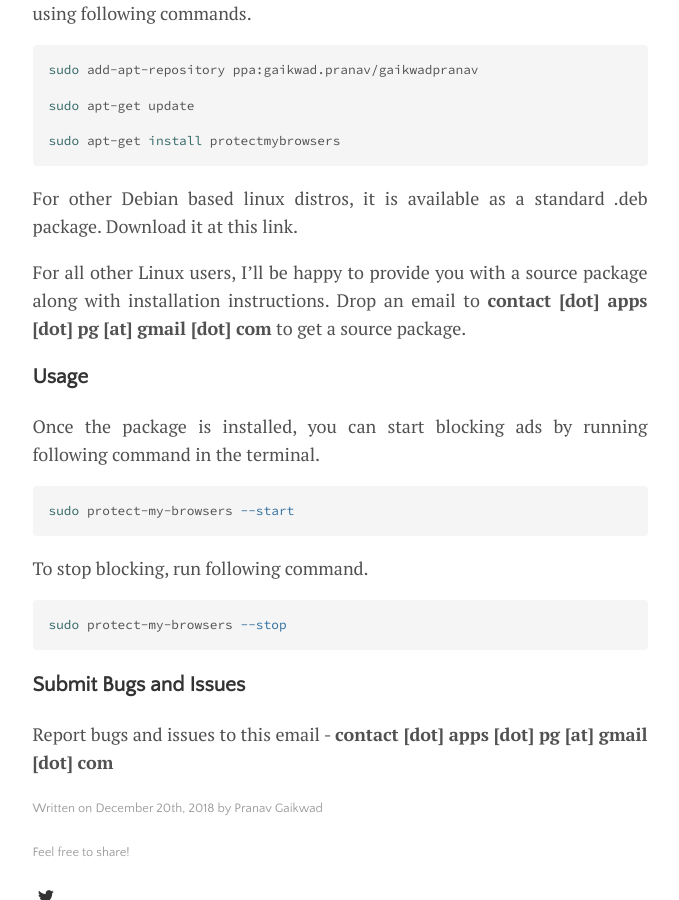
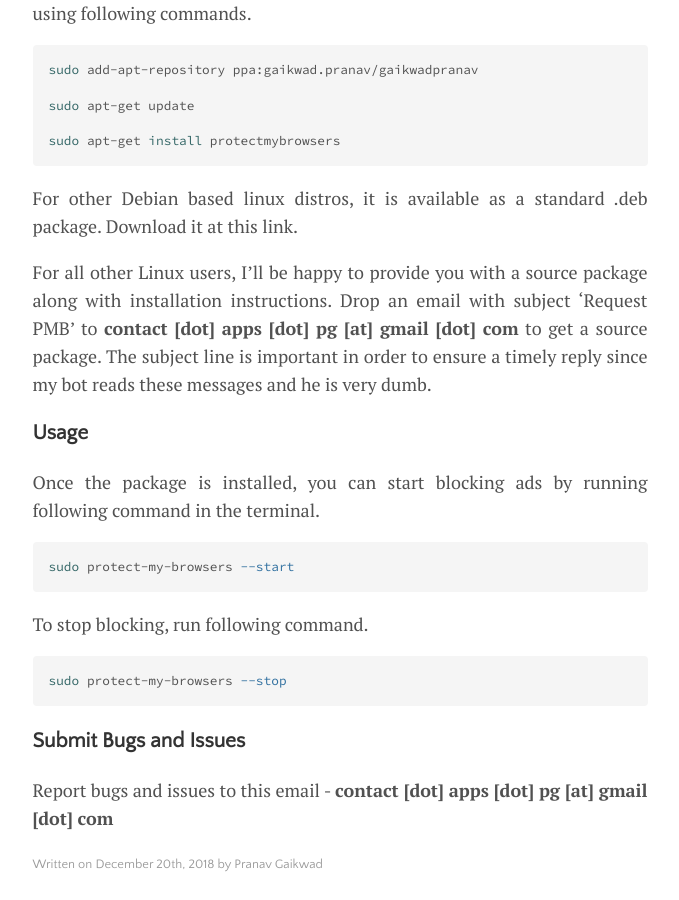
Before and after one commit to pranavgaikwad/pranavgaikwad.github.io, a Jekyll site: the page built from _posts/2018-12-20-protect-my-browsers.md, in a window 1280 px wide and 900 px high, scrolled down 1103 px. Shown: the whole window, without its empty margins (300-979 px from the left). Built offline with Jekyll 4.4.1, drawn with Linux system fonts in a browser that asks for light colours; comment, search, counter and statistics services are not loaded.

Commit message:
updated post

```diff
--- a/_posts/2018-12-20-protect-my-browsers.md
+++ b/_posts/2018-12-20-protect-my-browsers.md
@@ -33,7 +33,7 @@ sudo apt-get install protectmybrowsers
 
 For other Debian based linux distros, it is available as a standard .deb package. Download it at this link.
 
-For all other Linux users, I'll be happy to provide you with a source package along with installation instructions. Drop an email to **contact [dot] apps [dot] pg [at] gmail [dot] com** to get a source package.
+For all other Linux users, I'll be happy to provide you with a source package along with installation instructions. Drop an email with subject 'Request PMB' to **contact [dot] apps [dot] pg [at] gmail [dot] com** to get a source package. The subject line is important in order to ensure a timely reply since my bot reads these messages and he is very dumb.
 
 ### Usage
 
```
